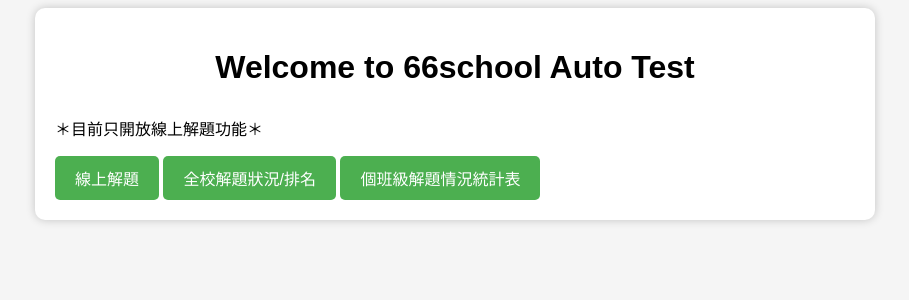
After one commit to FuChienChih/-66school, a Django app: page / in a window 1280 px wide. The commit adds this page. Shown: the top 300 px of the page, without its empty margins (185-1094 px from the left). Run offline with Django 3.2, Linux system fonts and the light colour scheme.

Commit message:
新增首頁功能

```diff
--- a/auto_66school/templates/index.html
+++ b/auto_66school/templates/index.html
@@ -9,9 +9,6 @@
 	  {% csrf_token %}
 	  <textarea id="inputField" name="inputField" rows="40" cols="50"></textarea><br><br>
 	  <button type="submit">提交</button>
-	  <button type="submit" name="button" value="button1">Button 1</button>
-      <button type="checkbox" name="button" value="button2">Button 2</button>
-	  <button type="submit">提交</button>
 	</form>
 </body>
 </html>
--- /dev/null
+++ b/auto_66school/templates/welcome.html
@@ -0,0 +1,49 @@
+<!DOCTYPE html>
+<html>
+  <head>
+    <title>Welcome to 66school Auto Test</title>
+    <style>
+      body {
+        font-family: Arial, sans-serif;
+        background-color: #f5f5f5;
+      }
+
+      .container {
+        max-width: 800px;
+        margin: 0 auto;
+        padding: 20px;
+        background-color: #fff;
+        border-radius: 10px;
+        box-shadow: 0 0 10px rgba(0,0,0,0.2);
+      }
+
+      h1 {
+        text-align: center;
+        margin-bottom: 30px;
+      }
+
+      .btn {
+        display: inline-block;
+        padding: 10px 20px;
+        background-color: #4CAF50;
+        color: #fff;
+        text-decoration: none;
+        border-radius: 5px;
+        transition: background-color 0.3s ease;
+      }
+
+      .btn:hover {
+        background-color: #3e8e41;
+      }
+    </style>
+  </head>
+  <body>
+    <div class="container">
+      <h1>Welcome to 66school Auto Test</h1>
+      <p>＊目前只開放線上解題功能＊</p>
+      <a href="{% url 'home' %}" class="btn">線上解題</a>
+      <a href="{% url 'temp' %}" class="btn">全校解題狀況/排名</a>
+      <a href="{% url 'temp' %}" class="btn">個班級解題情況統計表</a>
+    </div>
+  </body>
+</html>
--- a/auto_66school/test_app/urls.py
+++ b/auto_66school/test_app/urls.py
@@ -1,8 +1,8 @@
 from django.urls import path
-from .views import Home, AutoTest
+from .views import Home, AutoTest, Welcome
 
 urlpatterns = [
-    # path("", Index.as_view(), name="index-view"),
+    path("", Welcome.as_view(), name="welcome"),
     path("Home/", Home.as_view(), name="home"),
     path("Home/<str:category>/", Home.as_view(), name="category"),
     path("Home/<str:category>/<str:level>/", Home.as_view(), name="level"),
@@ -11,4 +11,6 @@
         AutoTest.as_view(),
         name="autotest",
     ),
+    # 未來將新增功能
+    path("temp", Welcome.as_view(), name="temp"),
 ]
--- a/auto_66school/test_app/views.py
+++ b/auto_66school/test_app/views.py
@@ -4,30 +4,12 @@
 import os
 
 
-# 解題區~包含答案上傳以及答案反饋
-class AutoTest(View):
+class Welcome(View):
     def get(self, request, *args, **kwargs):
-        return render(request, "index.html")
-
-    def post(self, request, *args, **kwargs):
-        # 找到test.py(單元測試)路徑
-        category, level, question = request.path.split("/")[1:4]
-        path = f"auto_test_file/{category}/{level}/{question}"
-        unit_test_path = os.path.abspath(os.path.join(__file__, f"../{path}"))
-        # 根據使用者學號定義ans.py路徑
-        ans_path = os.path.abspath(
-            os.path.join(__file__, f"../{path}/Unitest/ans.py")
-        )
-        # 將ans寫入ans_path讓test.py(單元測試)引用
-        input_value = request.POST.get("inputField")
-        write_to_file(input_value, ans_path)
-        # 準備輸出結果
-        data = {}
-        data["test_result"], data["error"] = run_unit_tests(unit_test_path)
-        return render(request, "index2.html", data)
+        return render(request, "welcome.html")
 
 
-# 首頁
+# 選題首頁
 class Home(View):
     # 有哪些課堂
     categories = ["Python", "ML", "BigData", "DL", "NLP"]
@@ -93,6 +75,30 @@
             return redirect("/" + new_path)
 
 
+# 解題區~包含答案上傳以及答案反饋
+class AutoTest(View):
+    def get(self, request, *args, **kwargs):
+        return render(request, "index.html")
+
+    def post(self, request, *args, **kwargs):
+        # 找到test.py(單元測試)路徑
+        category, level, question = request.path.split("/")[1:4]
+        path = f"auto_test_file/{category}/{level}/{question}"
+        unit_test_path = os.path.abspath(os.path.join(__file__, f"../{path}"))
+        # 根據使用者學號定義ans.py路徑
+        ans_path = os.path.abspath(
+            os.path.join(__file__, f"../{path}/Unitest/ans.py")
+        )
+        # 將ans寫入ans_path讓test.py(單元測試)引用
+        input_value = request.POST.get("inputField")
+        write_to_file(input_value, ans_path)
+        # 準備輸出結果
+        data = {}
+        data["test_result"], data["error"] = run_unit_tests(unit_test_path)
+        return render(request, "index2.html", data)
+
+
 # 這裡會寫一個各個解題區的副程式，用來被繼承。
-class father(View):
-    pass
+class temp(View):
+    def get(self, request, *args, **kwargs):
+        return render(request, "temp.html")
```
Also changed, not shown: auto_66school/templates/temp.html (added, +14 -0 lines).
